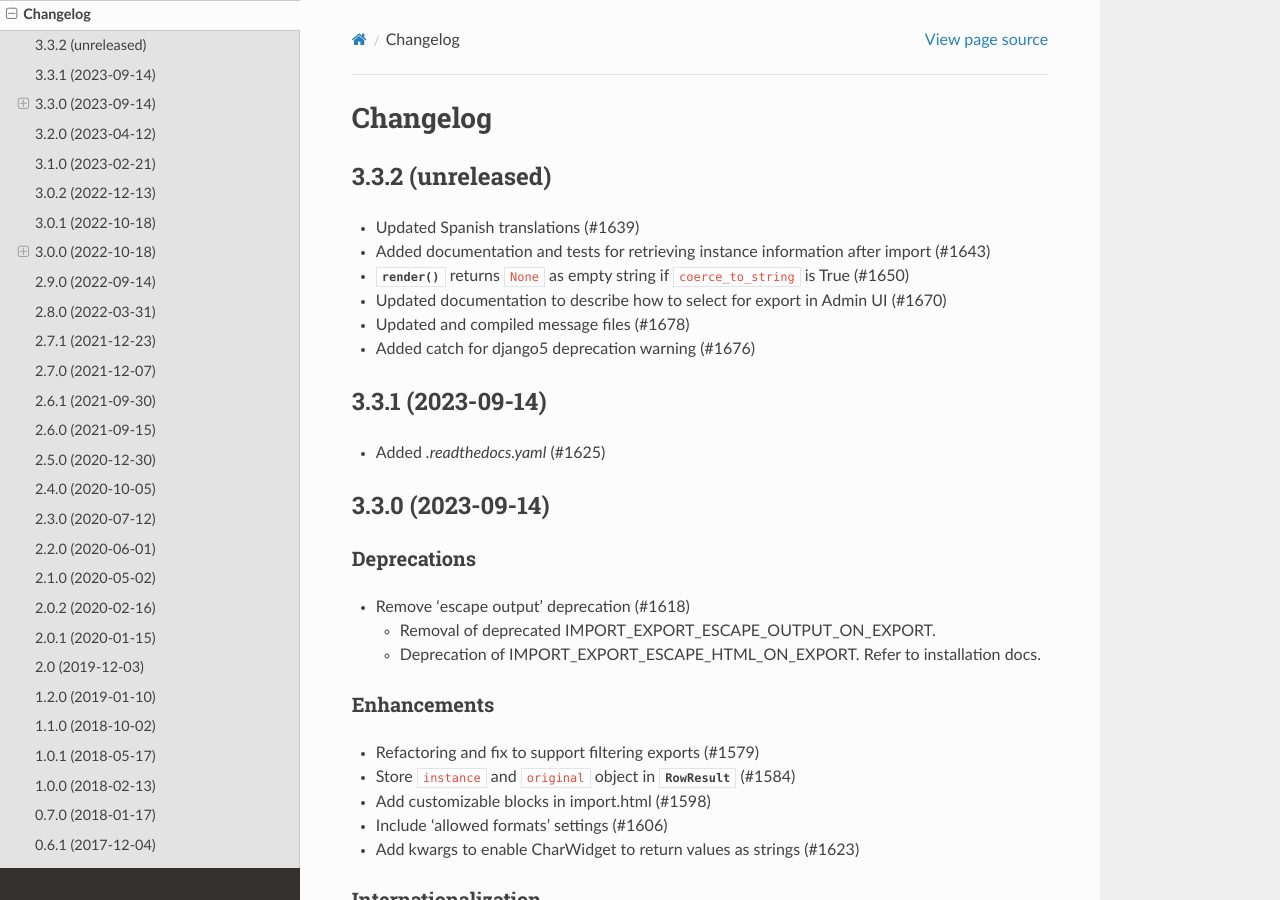
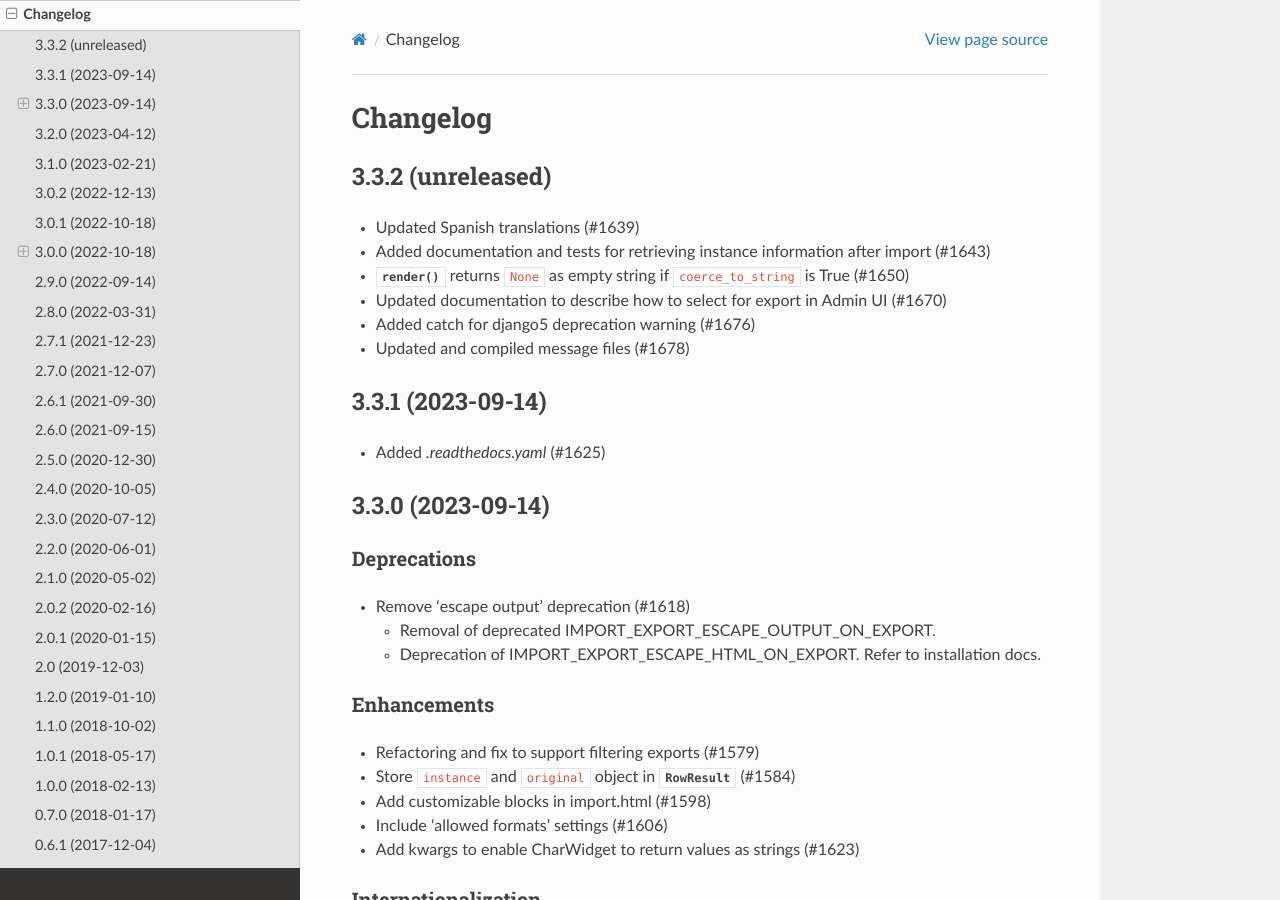
Before and after one commit to django-import-export/django-import-export, a Sphinx documentation site: the page built from docs/changelog.rst, in a window 1280 px wide and 900 px high. Built offline with Sphinx 7.4.7 and the Read the Docs theme 2.0.0, drawn with Linux system fonts in a browser that asks for light colours; pages that are not in the unit, such as notebooks, are missing from menus.

```diff
--- a/docs/changelog.rst
+++ b/docs/changelog.rst
@@ -9,8 +9,8 @@ Changelog
 - :meth:`~import_export.widgets.NumberWidget.render` returns ``None`` as empty string
   if ``coerce_to_string`` is True (#1650)
 - Updated documentation to describe how to select for export in Admin UI (#1670)
+- Added catch for django5 deprecation warning (#1676)
 - Updated and compiled message files (#1678)
-- Added catch for django5 deprecation warning (#1676)
 
 3.3.1 (2023-09-14)
 ------------------
```
